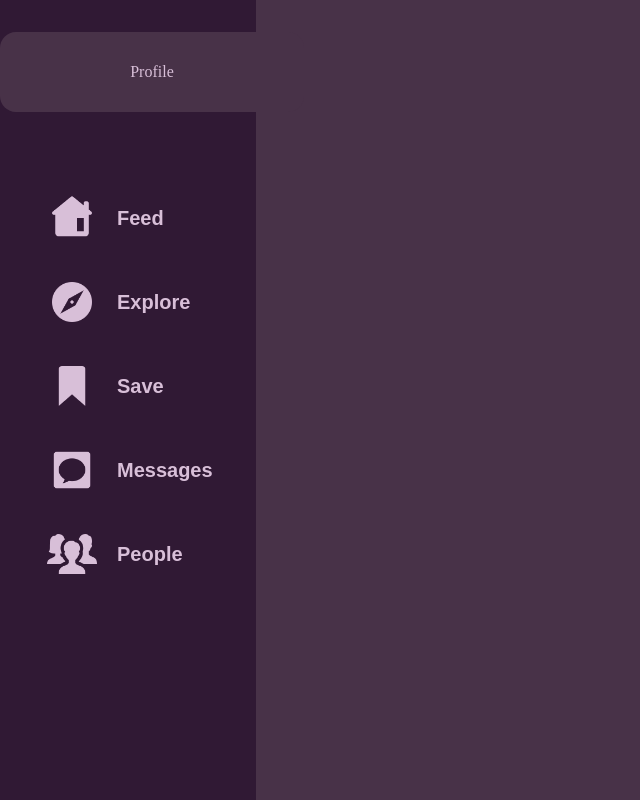
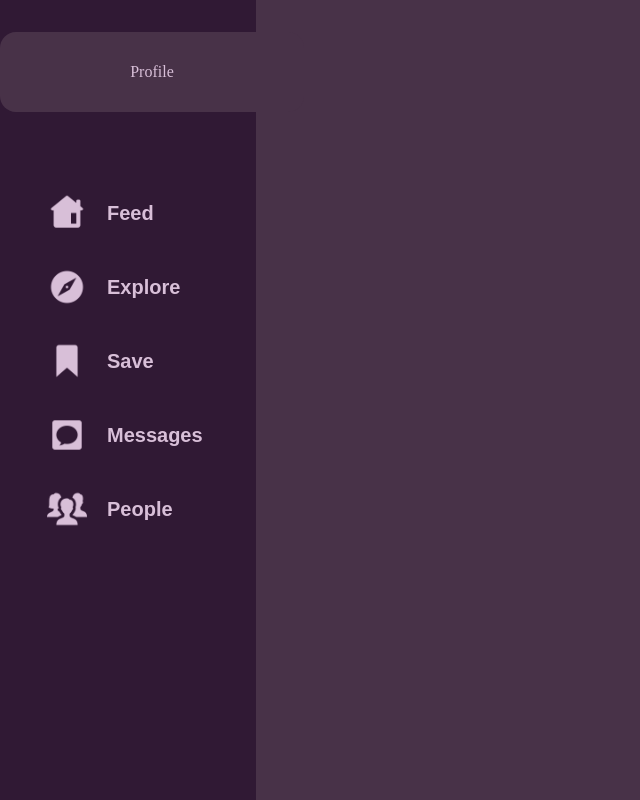
Before and after one commit to palakdesai4501/DigiCafe, a React (Vite) app: page / in a window 1280 px wide. Shown: the whole page, without its empty margins (0-640 px from the left). Built offline with nearby package versions, Linux system fonts and the light colour scheme.

Commit message:
Feature: Changed Size Of Icons

```diff
--- a/src/components/SideBar.jsx
+++ b/src/components/SideBar.jsx
@@ -10,8 +10,8 @@ const SideBar = () => {
           <img
             src="src/assets/Home.png"
             alt="feed"
-            height="50px"
-            width="50px"
+            height="40px"
+            width="40px"
           />
           <span>Feed</span>
         </button>
@@ -20,8 +20,8 @@ const SideBar = () => {
           <img
             src="src/assets/Explore.png"
             alt="Explore"
-            height="50px"
-            width="50px"
+            height="40px"
+            width="40px"
           />
           <span>Explore</span>
         </button>
@@ -30,8 +30,8 @@ const SideBar = () => {
           <img
             src="src/assets/Save.png"
             alt="Save"
-            height="50px"
-            width="50px"
+            height="40px"
+            width="40px"
           />
           <span>Save</span>
         </button>
@@ -40,8 +40,8 @@ const SideBar = () => {
           <img
             src="src/assets/Messages.png"
             alt="Messages"
-            height="50px"
-            width="50px"
+            height="40px"
+            width="40px"
           />
           <span>Messages</span>
         </button>
@@ -50,8 +50,8 @@ const SideBar = () => {
           <img
             src="src/assets/People.png"
             alt="People"
-            height="50px"
-            width="50px"
+            height="40px"
+            width="40px"
           />
           <span>People</span>
         </button>
```
